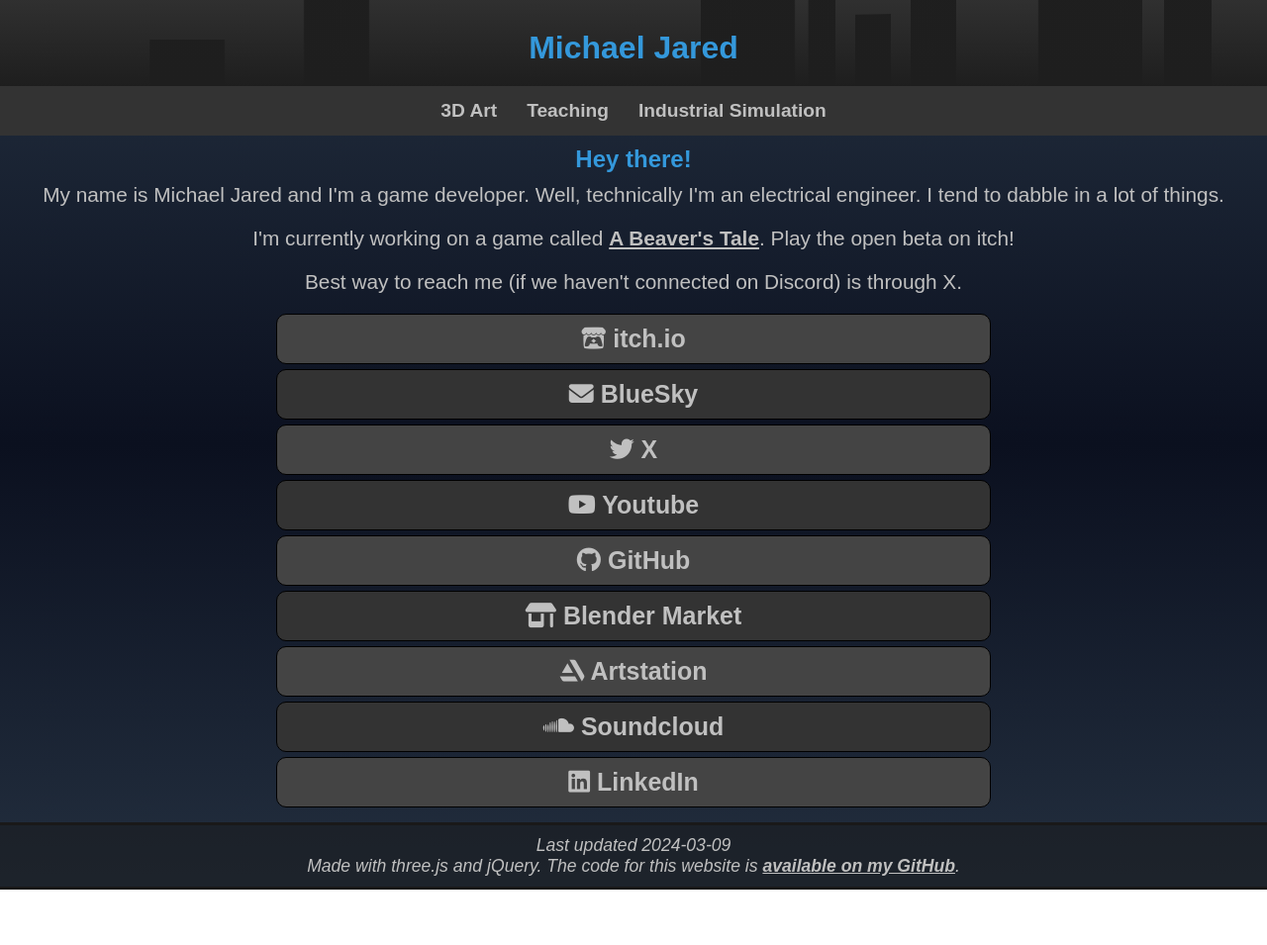
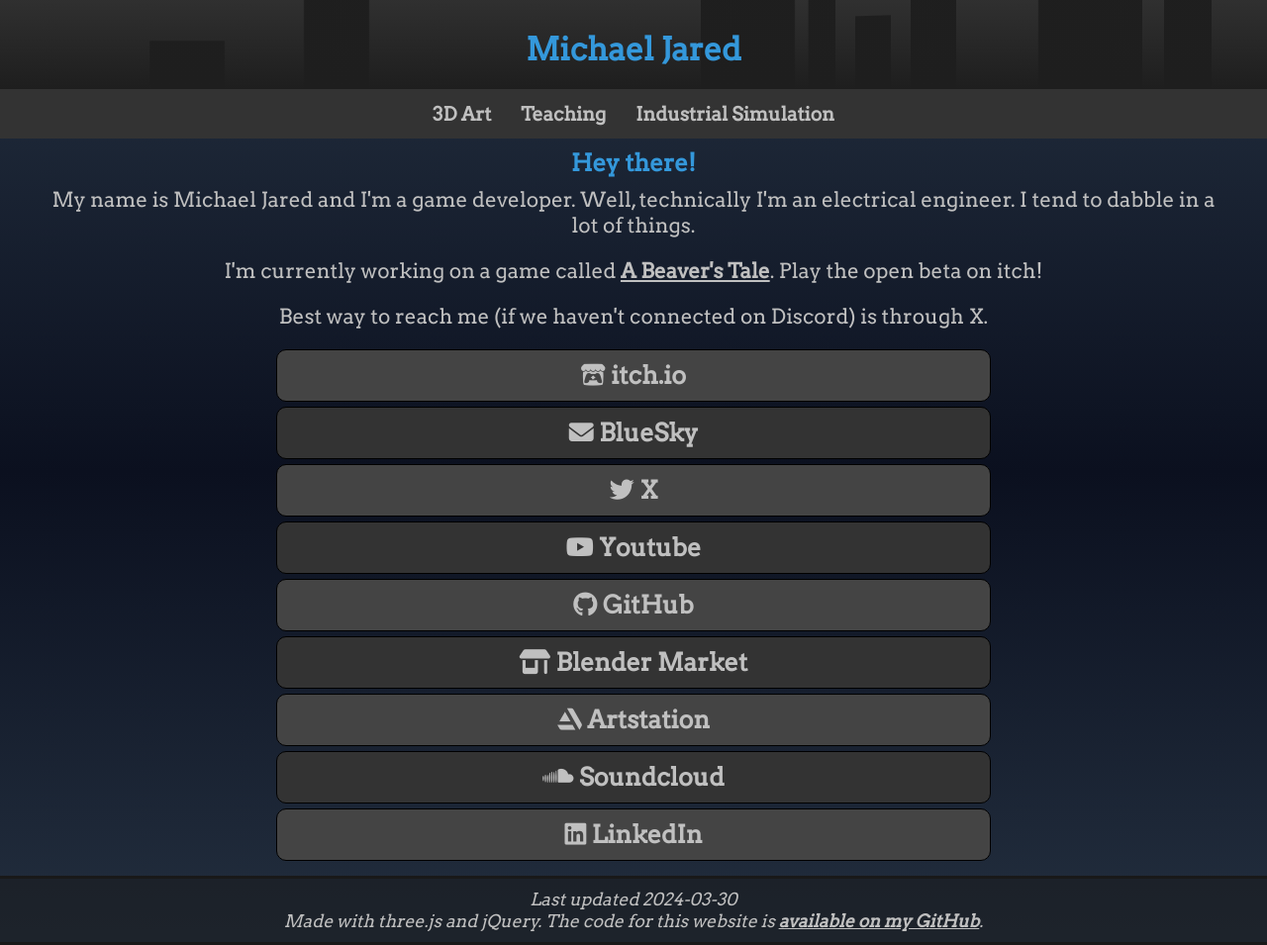
Before and after one commit to bikemurt/Portfolio, a plain HTML site: page index.html in a window 1280 px wide. Shown: the whole page at 99% size. Before the commit the page ends 899 px from the top, so only its background shows below. Drawn offline with Linux system fonts and the light colour scheme.

Commit message:
font update

```diff
--- a/src/style.css
+++ b/src/style.css
@@ -1,7 +1,16 @@
+@font-face {
+    font-family: 'arvoregular';
+    src: url('fonts/arvo-regular-webfont.woff2') format('woff2'),
+         url('fonts/arvo-regular-webfont.woff') format('woff');
+    font-weight: normal;
+    font-style: normal;
+
+}
+
 body {
     margin: 0;
     padding: 0;
-    font-family: 'Arial', sans-serif;
+    font-family: 'arvoregular';
     background: linear-gradient(rgb(35, 47, 63), rgb(11, 16, 31), rgb(35, 47, 63));
     color: #c0c0c0;
 }
```
Also changed, not shown: 3dart/gamedev.html (+4 -4 lines), components/footer.txt, src/fonts/arvo-regular-webfont.woff (added), src/fonts/arvo-regular-webfont.woff2 (added).
